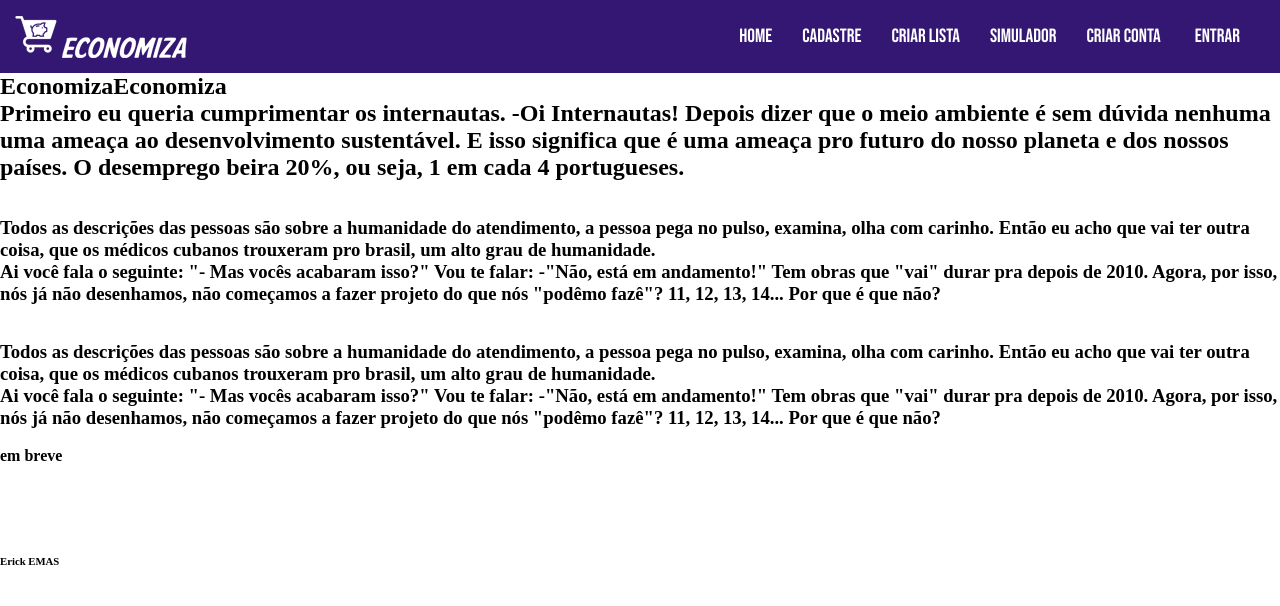
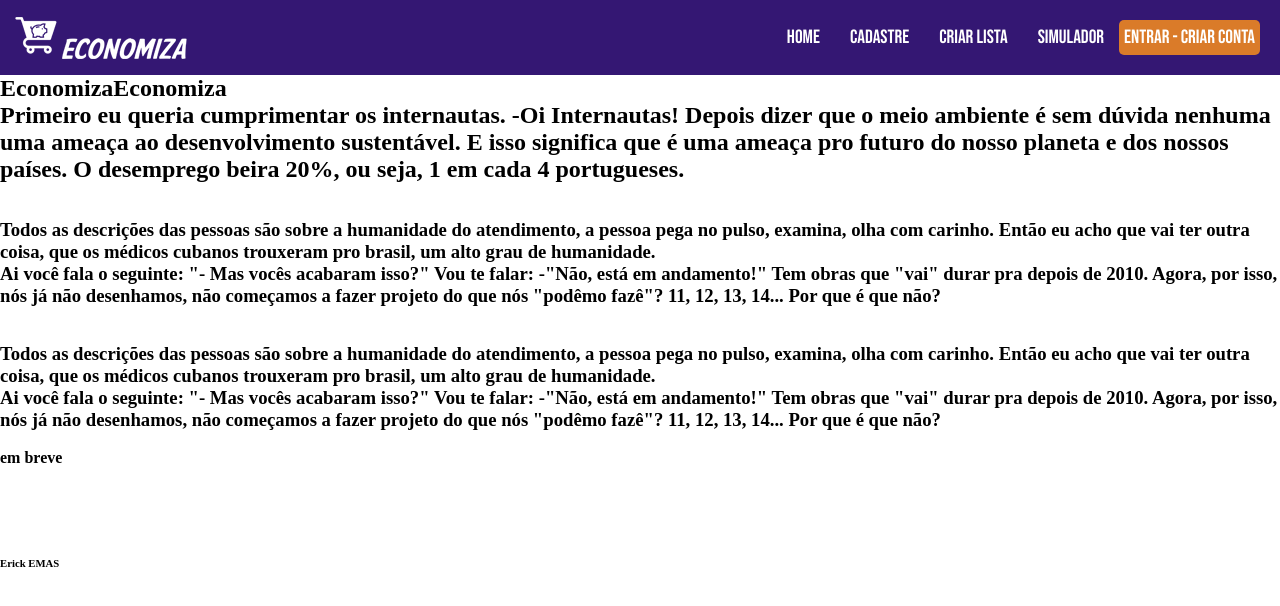
Before and after one commit to ErickEMAS/Economiza, a Django app: page / in a window 1280 px wide. Shown: the top 606 px of the page. Run offline with Django 3.2, Linux system fonts and the light colour scheme.

Commit message:
Finalizar estilização da nav

```diff
--- a/economiza/static/style.css
+++ b/economiza/static/style.css
@@ -3,6 +3,50 @@
 
 *{
     margin: 0;
+}
+.a-cce{
+    color: white;
+    font-family: 'Bebas Neue', cursive;
+    font-size: larger;
+    text-decoration: none;
+    padding: 0 5px;
+}
+
+.a-cce:hover{
+    color: #da7b29;
+}
+
+.a-nav{
+    color: white;
+    font-family: 'Bebas Neue', cursive;
+    font-size: larger;
+    text-decoration: none;
+    padding: 0 15px;
+}
+
+.a-nav:hover{
+    color: #da7b29;
+}
+
+body{
+    display: grid;
+    grid-template-areas: "nav"
+                         "footer";
+    grid-template-areas: 100%;
+    background-color: #ffffff;
+}
+
+#criar-conta-entrar{
+    align-items: center;
+    background-color: #da7b29;
+    border-radius: 5px;
+    display: flex;
+    flex-direction: row-reverse;
+    height: 35px;
+}
+
+#criar-conta-entrar:hover{
+    background-color: white;
 }
 
 #img-nav{
@@ -15,15 +59,7 @@
     align-items: center;
     display: flex;
     justify-content: center;
-    padding: 25px;
-}
-
-#itens-nav a{
-    color: white;
-    font-family: 'Bebas Neue', cursive;
-    font-size: larger;
-    text-decoration: none;
-    padding: 0 15px;
+    padding: 20px;
 }
 
 nav{
--- a/economiza/templates/layout.html
+++ b/economiza/templates/layout.html
@@ -20,13 +20,12 @@
         </div>
 
         <div id="itens-nav">
-            <a href="#">home</a>
-            <a href="#">cadastre</a>
-            <a href="#">criar lista</a>
-            <a href="#">simulador</a>
-            <div>
-                <a href="#">criar conta</a>
-                <a href="#">entrar</a>
+            <a href="#" class="a-nav">home</a>
+            <a href="#" class="a-nav">cadastre</a>
+            <a href="#" class="a-nav">criar lista</a>
+            <a href="#" class="a-nav">simulador</a>
+            <div id="criar-conta-entrar">
+                <a href="#" class="a-cce">entrar - criar conta</a>
             </div>
         </div>
 
```
